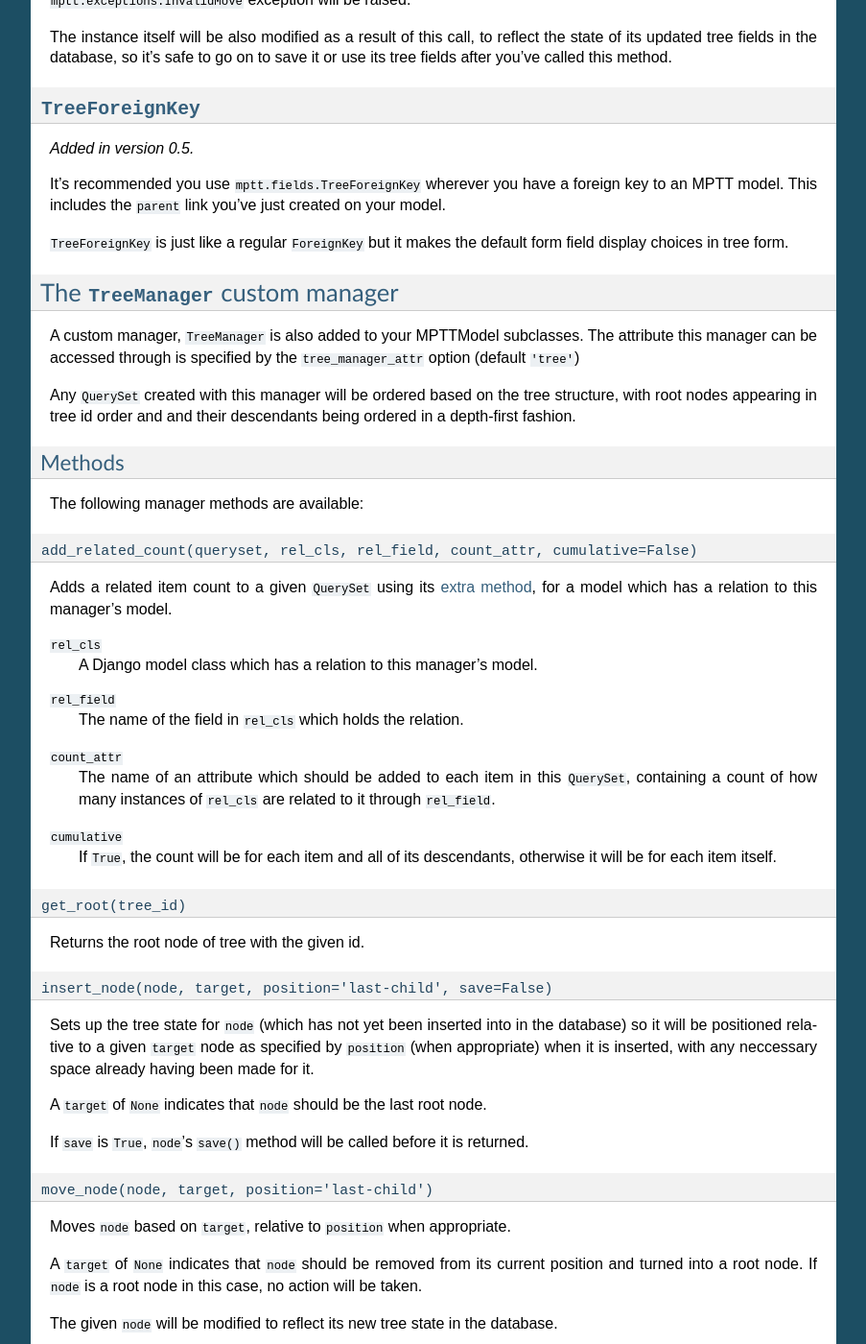
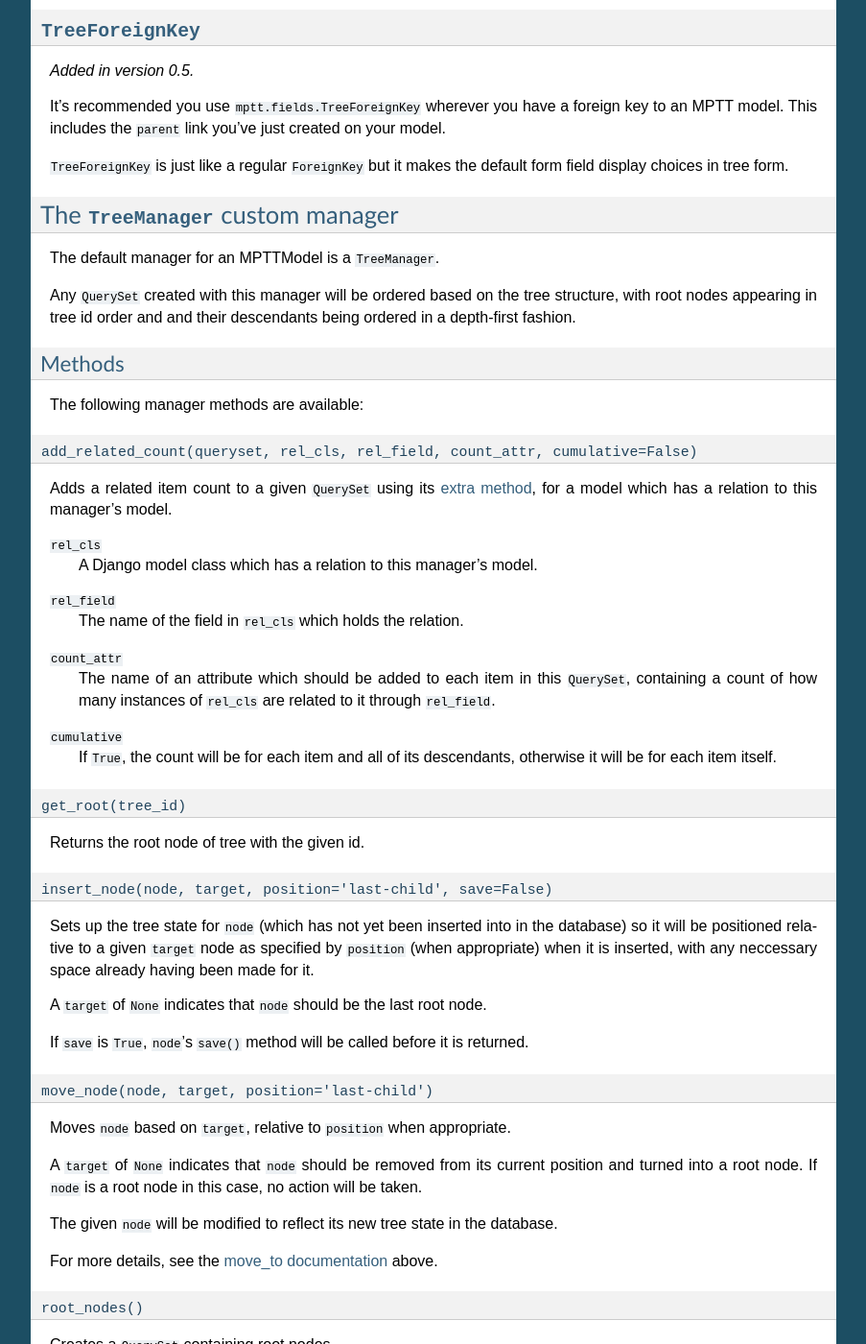
Before and after one commit to django-mptt/django-mptt, a Sphinx documentation site: the page built from docs/models.rst, in a window 1280 px wide and 1400 px high, scrolled down 4965 px. Shown: the whole window at 96% size, without its empty margins (198-1101 px from the left). Built offline with Sphinx 7.4.7, drawn with Linux system fonts in a browser that asks for light colours; the version number could not be read and is left out; some of the changed text lies outside the part shown.

Commit message:
BACKWARDS INCOMPATIBLE: make TreeManager the default manager, fixes #107

```diff
--- a/docs/models.rst
+++ b/docs/models.rst
@@ -80,10 +80,6 @@
 
    For example, root nodes would have a level of ``0`` and their
    immediate children would have have a level of ``1``.
-
-``tree_manager_attr``
-   The name of an attribute which will hold a custom manager which is
-   used to work with trees of model instances. Defaults to ``'tree'``.
 
 ``order_insertion_by``
    A list of field names which should define ordering when new tree
@@ -292,9 +288,7 @@
 The ``TreeManager`` custom manager
 ==================================
 
-A custom manager, ``TreeManager`` is also added to your MPTTModel subclasses.
-The attribute this manager can be accessed through is specified by the
-``tree_manager_attr`` option (default ``'tree'``)
+The default manager for an MPTTModel is a ``TreeManager``.
 
 Any ``QuerySet`` created with this manager will be ordered based on the
 tree structure, with root nodes appearing in tree id order and and their
@@ -379,7 +373,7 @@
 attribute containing the number of Questions associated with each root
 and all of its descendants::
 
-   roots = Category.tree.add_related_count(Category.tree.root_nodes(), Question,
+   roots = Category.objects.add_related_count(Category.tree.root_nodes(), Question,
                                            'category', 'question_counts',
                                            cumulative=True)
 
@@ -388,5 +382,5 @@
 them::
 
    node = Category.objects.get(name='Some Category')
-   children = Category.tree.add_related_count(node.get_children(), Question,
+   children = Category.objects.add_related_count(node.get_children(), Question,
                                               'category', 'question_counts')
```
Also changed, not shown: docs/upgrade.rst (+14 -0 lines), 1 other file.
